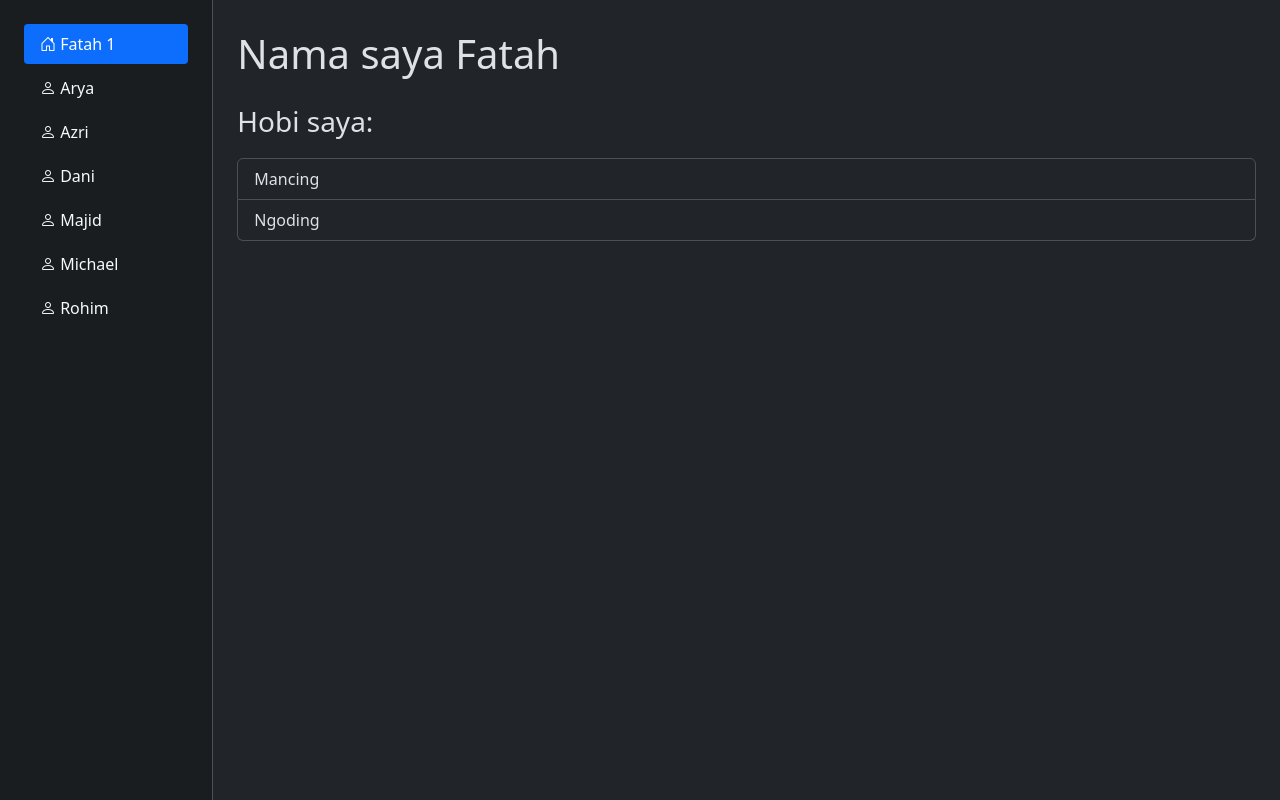
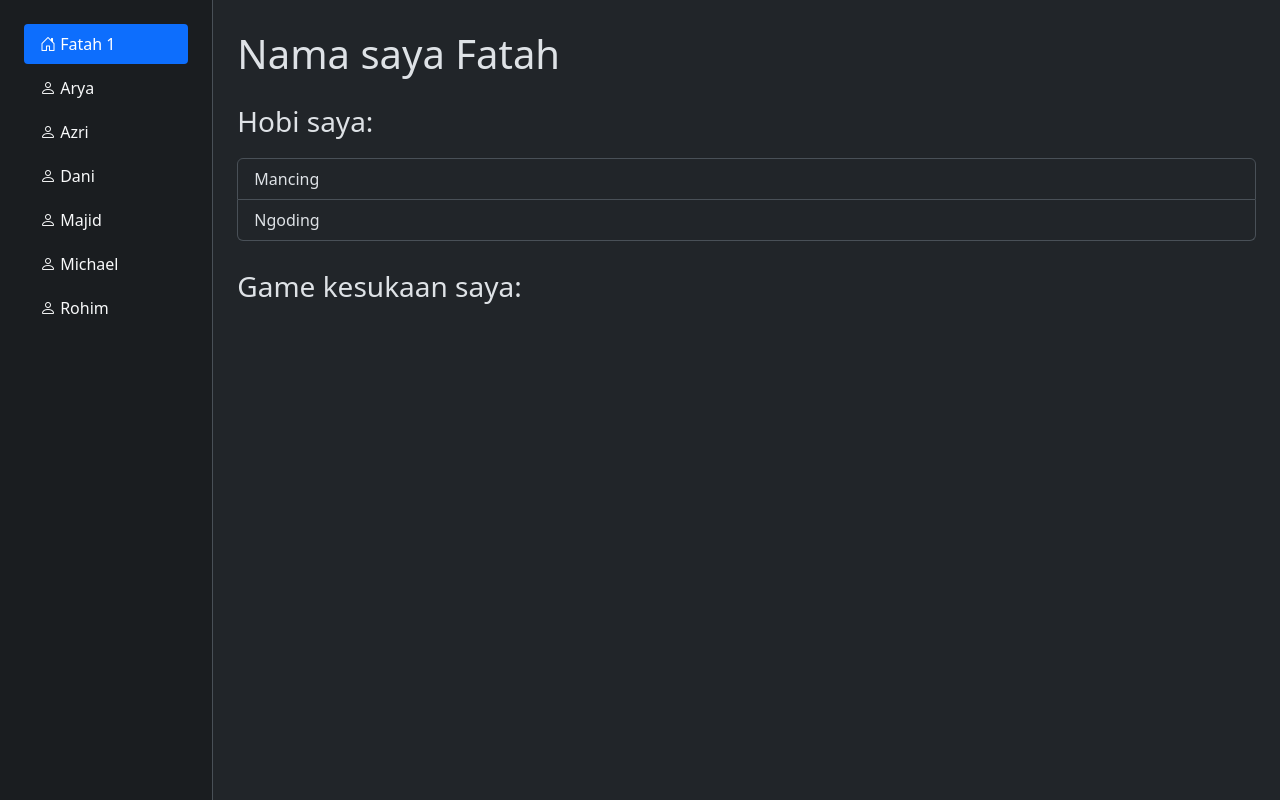
Before and after one commit to ngalong-ngoding/ngalong-gudang, a PHP site: page /ngalong-gudang/fatah in a window 1280 px wide. Run offline with PHP 8.4, Linux system fonts and the light colour scheme; data that the repository does not hold is empty.

Commit message:
added getAllGames models

```diff
--- a/controllers/FatahController.php
+++ b/controllers/FatahController.php
@@ -12,6 +12,8 @@ class FatahController
     {
         $fatahModel = new Fatah();
         $data = $fatahModel->getAllData();
+        // Ini code yang baru ditambahin, fungsinya buat nyiapin variable buat digunain di views/fatah.php
+        $games = $fatahModel->getAllGames();
         include "./views/fatah.php";
     }
 }
--- a/models/Fatah.php
+++ b/models/Fatah.php
@@ -14,4 +14,14 @@ class Fatah
             ["id" => 2, "hobby" => "Ngoding"] // gak cuman id sama hobby, kalau mau ditambah yang lain juga gak masalah (ini contoh cuman 2)
         ];
     }
+
+    // Ini kalau mau nambahin fungsi baru lagi (buat contoh) -> coba cek di controllers/FatahController.php (ada perubahan code)
+    public function getAllGames()
+    {
+        return [
+            ["id" => 11, "game" => "God of War: Ragnarok"],
+            ["id" => 22, "game" => "Grand Theft Auto: V"],
+            ["id" => 33, "game" => "A Way Out"],
+        ];
+    }
 }
--- a/views/fatah.php
+++ b/views/fatah.php
@@ -14,10 +14,21 @@
             <div class="col-10 p-4">
                 <p class="fs-1">Nama saya Fatah</p>
                 <p class="fs-3">Hobi saya:</p>
-                <div class="list-group">
+                <div class="list-group mb-4">
                     <!-- Kalau kalian inget, ini tuh kayak looping while di code yang crud php sebelumnya -->
                     <?php foreach ($data as $item): ?>
                         <li class="list-group-item"><?php echo $item["hobby"] ?></li>
+                    <?php endforeach ?>
+                    </ul>
+                </div>
+                <!-- Ini buat ngelooping yang $games tadi -->
+                <p class="fs-3">Game kesukaan saya:</p>
+                <div class="list-group">
+                    <!-- Intinya ini buat ngelooping $games nya -->
+                    <!-- dibagian $games as $game ($games namanya harus sama kayak di controller tadi) kalau ($game nya ini bebas namanya apa aja) -->
+                    <?php foreach ($gamess as $game): ?>
+                        <!-- trus liat dibagian echo $game["game" ("game" ini harus sama kayak di model tadi key nya)] -->
+                        <li class="list-group-item"><?php echo $game["game"] ?></li>
                     <?php endforeach ?>
                     </ul>
                 </div>
```
